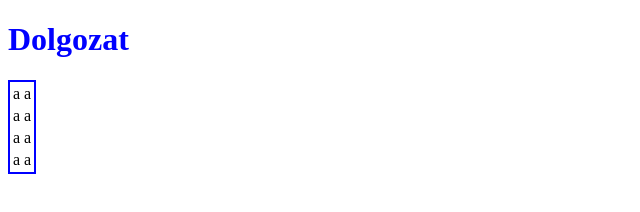
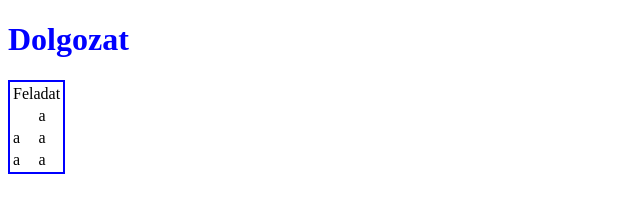
Before and after one commit to Zsombor139/dolgozat-2.0, a plain HTML site: page index.html in a window 1280 px wide. Shown: the whole page, without its empty margins (0-640 px from the left). Drawn offline with Linux system fonts and the light colour scheme.

Commit message:
Feladat-szo

```diff
--- a/index.html
+++ b/index.html
@@ -11,11 +11,11 @@
     <h1>Dolgozat</h1>
     <table>
         <tr>
-            <td>a</td>
-            <td>a</td>
+            <td colspan="2">Feladat</td>
+
         </tr>
         <tr>
-            <td>a</td>
+            <td></td>
             <td>a</td>
         </tr>
         <tr>
```
